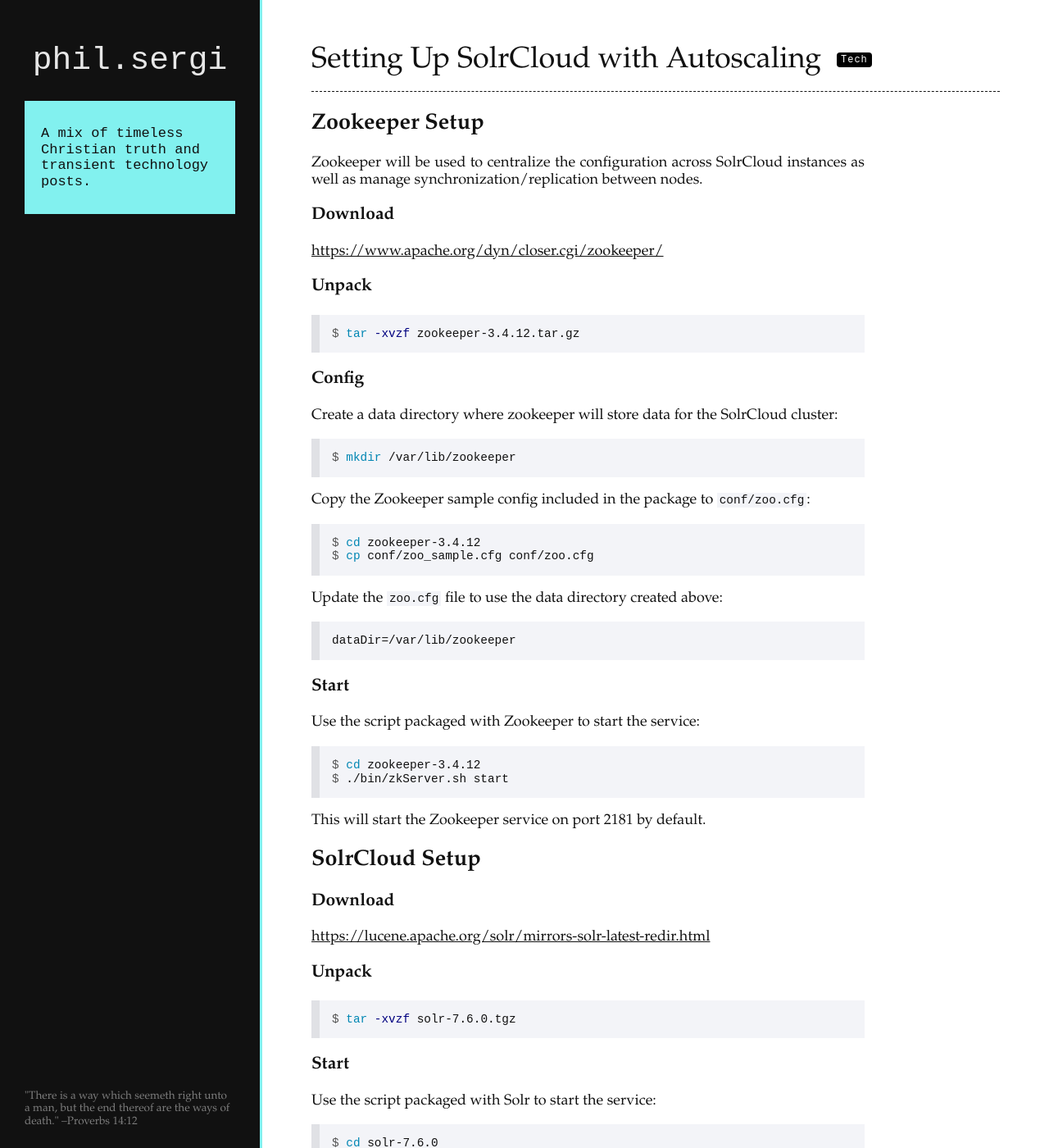
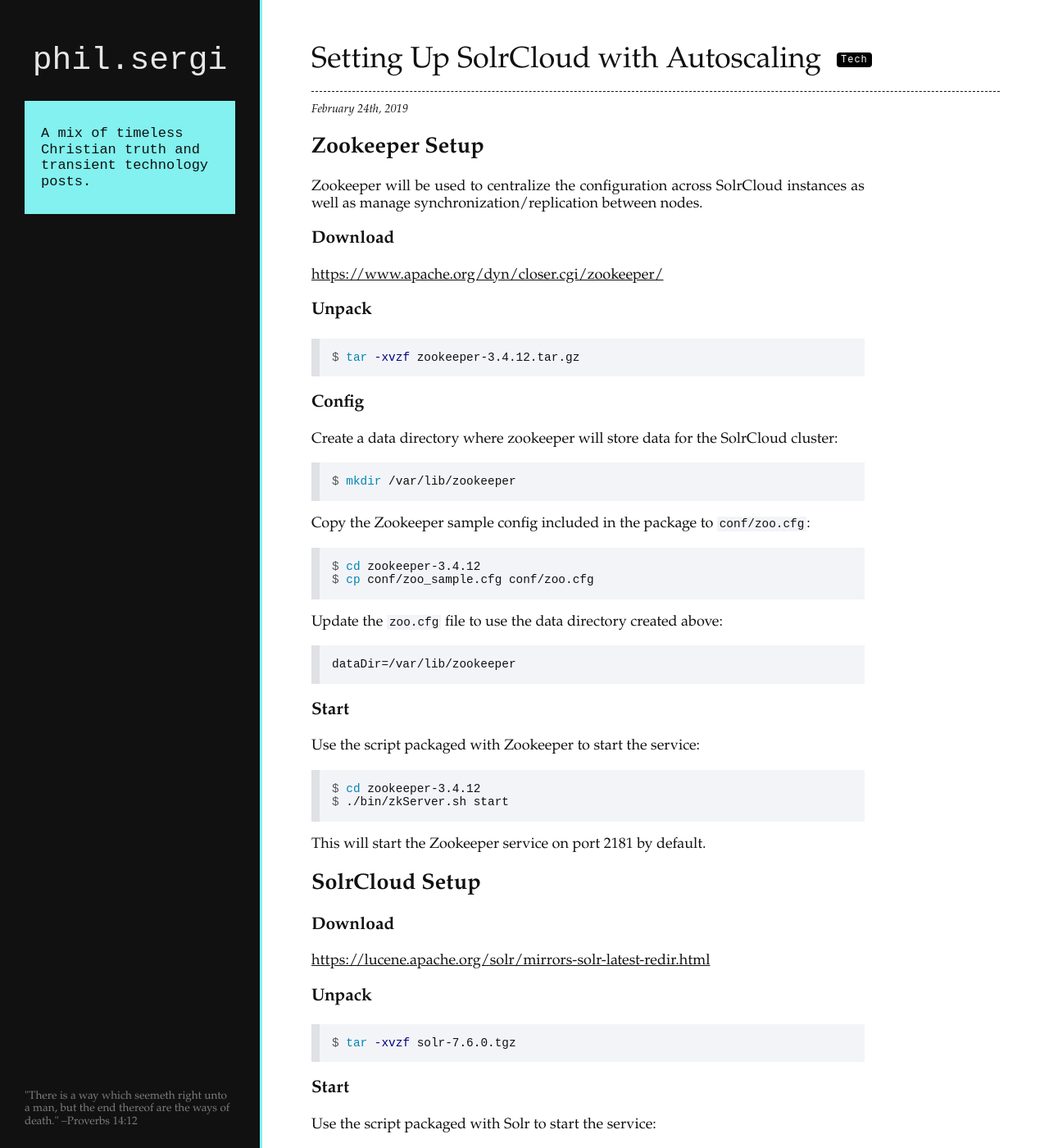
Before and after one commit to psergi/psergi.github.io, a Jekyll site: the page built from _posts/2018-12-10-setting-up-solrcloud-with-autoscaling.md, in a window 1280 px wide and 1400 px high. Shown: the whole window at 82% size. Built offline with Jekyll 4.4.1, drawn with Linux system fonts in a browser that asks for light colours.

Commit message:
added optional 'note' frontmatter to posts

```diff
--- a/_layouts/post.html
+++ b/_layouts/post.html
@@ -10,6 +10,9 @@ layout: default
   </header>
 
   <div class="post__body{% if page.categories contains 'Tech' %} post__body--tech{% endif %}" itemprop="articleBody">
+    {% if page.note %}
+      <div class="post__note">{{ page.note }}</div>
+    {% endif %}
     {% if page.source and page.author %}
       <div class="post__source">{{ page.source | smartify }}</div>
       <div class="post__author">{{ page.author | smartify }}</div>
--- a/_posts/2018-12-10-setting-up-solrcloud-with-autoscaling.md
+++ b/_posts/2018-12-10-setting-up-solrcloud-with-autoscaling.md
@@ -3,6 +3,7 @@ layout: post
 title: Setting Up SolrCloud with Autoscaling
 categories: [Tech]
 date: 2019-02-24
+note: 'February 24th, 2019'
 ---
 
 ## Zookeeper Setup
--- a/assets/main.css
+++ b/assets/main.css
@@ -630,6 +630,11 @@ a:hover {
   background: #F3F4F8;
   padding: 1px 3px;
 }
+.post__note {
+  font-size: .8em;
+  font-style: italic;
+  margin-top: -10px;
+}
 .post__source {
   font-weight: bold;
 }
```
Also changed, not shown: _posts/2019-03-13-using-react-hooks-to-connect-to-redux.md (+1 -0 lines).
